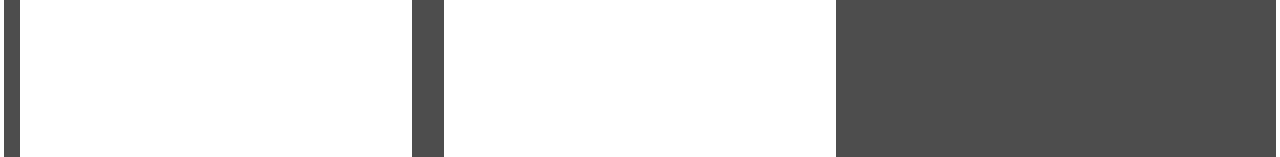
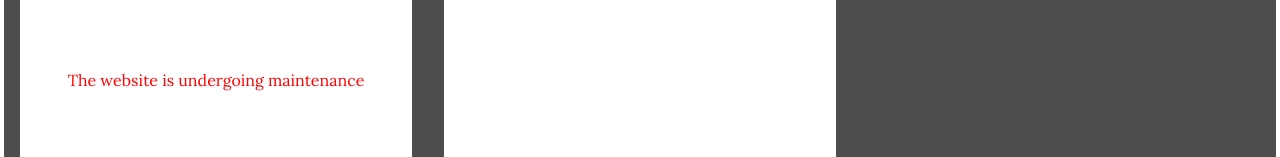
Before and after one commit to EwgenijBril/MainPortfolio, a React (Create React App) app: page / in a window 1280 px wide. Shown: the part 2816-2973 px from the top of the page. Built offline with nearby package versions, Linux system fonts and the light colour scheme.

Commit message:
added text to data

```diff
--- a/src/components/Content/index.jsx
+++ b/src/components/Content/index.jsx
@@ -1,7 +1,7 @@
 import React from "react";
 import style from "./index.module.css";
 
-export default function Content({ id, title, image, discription, link }) {
+export default function Content({ id, title, text, image, discription, link }) {
 	return (
 		<section className={style.block_content}>
 			<div className={style.content}>
@@ -9,6 +9,7 @@ export default function Content({ id, title, image, discription, link }) {
 				<h2>{title}</h2>
 				<div className={style.block_discription}>
 					<p>{discription}</p>
+					<span>{text}</span>
 					<a href={link} target="blank">
 						<button className={style.btn}>Link </button>
 					</a>
--- a/src/components/Content/index.module.css
+++ b/src/components/Content/index.module.css
@@ -36,6 +36,10 @@
 
 }
 
+.block_discription span {
+    color: red;
+}
+
 .block_discription p {
     padding: 1rem;
     text-align: justify;
--- a/src/data/projects.js
+++ b/src/data/projects.js
@@ -2,6 +2,7 @@ export const projects = [
 	{
 		id: 1,
 		title: "Garden Shop",
+		text: "The website is undergoing maintenance",
 		image: "gardenShop.png",
 		discription:
 			"This project is a garden online store, where goods were filtered by price, by promotions and sorted. You can also view a specific category or product, all products or products with promotions.The following libraries have been used, such as react-redux, react-thunk, react-router-dom,  react-router-hash-link.",
```
Also changed, not shown: 1 other file (tests, documents, lock files or other folders).
